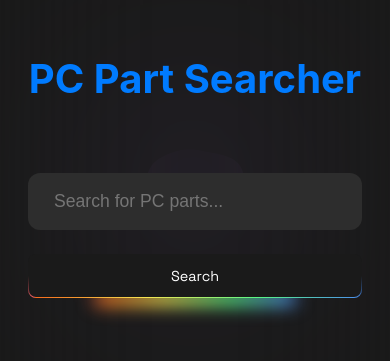
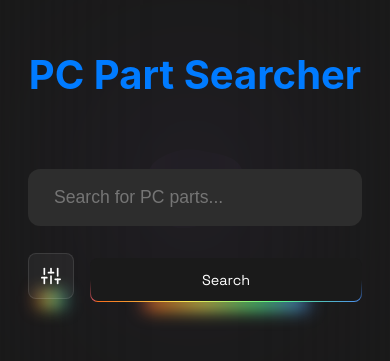
Before and after one commit to XIVIX134/PcPartSearcher, a React (Vite) app in the folder client/: page / in a window 390 px wide. Shown: the part 233-594 px from the top of the page. Built offline with nearby package versions, Linux system fonts and the light colour scheme.

Commit message:
Implement advanced search modal and update product search functionality

```diff
--- /dev/null
+++ b/client/src/components/AdvancedSearchModal.tsx
@@ -0,0 +1,77 @@
+import { useEffect } from 'react';
+import { SourceFilters } from './SourceFilters';
+import type { SourceType } from '../types';
+import { setCookie } from '../utils/cookies';
+import '../styles/AdvancedSearchModal.css';
+
+interface AdvancedSearchModalProps {
+  isOpen: boolean;
+  onClose: () => void;
+  sourceFilters: Record<SourceType, boolean>;
+  onSourceFilterChange: (source: SourceType) => void;
+  onSearch: () => void;
+}
+
+export const AdvancedSearchModal = ({
+  isOpen,
+  onClose,
+  sourceFilters,
+  onSourceFilterChange,
+  onSearch
+}: AdvancedSearchModalProps) => {
+  useEffect(() => {
+    const handleEscape = (e: KeyboardEvent) => {
+      if (e.key === 'Escape') onClose();
+    };
+
+    if (isOpen) {
+      document.addEventListener('keydown', handleEscape);
+      document.body.style.overflow = 'hidden';
+    }
+
+    return () => {
+      document.removeEventListener('keydown', handleEscape);
+      document.body.style.overflow = 'unset';
+    };
+  }, [isOpen, onClose]);
+
+  const handleSave = () => {
+    // Save preferences to cookies
+    setCookie('searchPreferences', {
+      sourceFilters
+    });
+    onClose(); // Close first
+    setTimeout(() => {
+      onSearch(); // Then trigger search after a small delay
+    }, 50);
+  };
+
+  if (!isOpen) return null;
+
+  return (
+    <div className="modal-overlay" onClick={onClose}>
+      <div className="modal-content" onClick={e => e.stopPropagation()}>
+        <button className="close-button" onClick={onClose}>×</button>
+        <h2>Advanced Search Settings</h2>
+        <div className="modal-body">
+          <div className="settings-group">
+            <h3>Select Sources</h3>
+            <p>Choose which websites to include in your search:</p>
+            <SourceFilters
+              filters={sourceFilters}
+              onFilterChange={onSourceFilterChange}
+            />
+          </div>
+          <div className="modal-footer">
+            <button className="modal-button cancel" onClick={onClose}>
+              Cancel
+            </button>
+            <button className="modal-button search" onClick={handleSave}>
+              Save
+            </button>
+          </div>
+        </div>
+      </div>
+    </div>
+  );
+};
--- a/client/src/pages/Search.tsx
+++ b/client/src/pages/Search.tsx
@@ -8,6 +8,8 @@ import type { Product, SourceType, StockFilter as StockFilterType } from '../typ
 import '../styles/Search.css';
 import { generateUID } from '../utils/uid';
 import { FiltersBar } from '../components/FiltersBar';
+import { AdvancedSearchModal } from '../components/AdvancedSearchModal';
+import { getCookie } from '../utils/cookies';
 
 interface SourceFilters {
   olx: boolean;
@@ -32,13 +34,14 @@ export const SearchPage: React.FC = () => {
   const [stockFilter, setStockFilter] = useState<StockFilterType>('all');
   const [isFiltersVisible, setIsFiltersVisible] = useState(false);
   const [gridSize, setGridSize] = useState(4);
+  const [isAdvancedSearchOpen, setIsAdvancedSearchOpen] = useState(false);
 
   const { data, isLoading, error } = useQuery({
-    queryKey: ['search', submittedTerm],
+    queryKey: ['search', submittedTerm, sourceFilters],
     queryFn: async () => {
       setIsSearching(true);
       try {
-        return await searchProducts(submittedTerm); // Remove pages argument
+        return await searchProducts({ searchTerm: submittedTerm, sourceFilters });
       } finally {
         setIsSearching(false);
       }
@@ -153,6 +156,16 @@ export const SearchPage: React.FC = () => {
     return () => window.removeEventListener('resize', handleResize);
   }, []);
 
+  // Load preferences from cookies on mount
+  useEffect(() => {
+    const savedPreferences = getCookie('searchPreferences');
+    if (savedPreferences) {
+      if (savedPreferences.sourceFilters) {
+        setSourceFilters(savedPreferences.sourceFilters);
+      }
+    }
+  }, []);
+
   return (
     <div className="search-page">
       <div className={`search-container ${hasResults ? 'has-results' : ''}`}>
@@ -167,9 +180,37 @@ export const SearchPage: React.FC = () => {
               placeholder="Search for PC parts..."
               className="search-input"
             />
-            <button type="submit" className="search-button" disabled={isLoading}>
-              Search
-            </button>
+            <div className="button-group">
+              <button
+                type="button"
+                className="advanced-search-button"
+                onClick={() => setIsAdvancedSearchOpen(true)}
+                title="Advanced Search"
+              >
+                <svg
+                  xmlns="http://www.w3.org/2000/svg"
+                  viewBox="0 0 24 24"
+                  fill="none"
+                  stroke="currentColor"
+                  strokeWidth="2"
+                  strokeLinecap="round"
+                  strokeLinejoin="round"
+                >
+                  <line x1="4" y1="21" x2="4" y2="14" />
+                  <line x1="4" y1="10" x2="4" y2="3" />
+                  <line x1="12" y1="21" x2="12" y2="12" />
+                  <line x1="12" y1="8" x2="12" y2="3" />
+                  <line x1="20" y1="21" x2="20" y2="16" />
+                  <line x1="20" y1="12" x2="20" y2="3" />
+                  <line x1="1" y1="14" x2="7" y2="14" />
+                  <line x1="9" y1="8" x2="15" y2="8" />
+                  <line x1="17" y1="16" x2="23" y2="16" />
+                </svg>
+              </button>
+              <button type="submit" className="search-button" disabled={isLoading}>
+                Search
+              </button>
+            </div>
           </div>
         </form>
 
@@ -249,6 +290,13 @@ export const SearchPage: React.FC = () => {
           </div>
         )}
       </div>
+      <AdvancedSearchModal
+        isOpen={isAdvancedSearchOpen}
+        onClose={() => setIsAdvancedSearchOpen(false)}
+        sourceFilters={sourceFilters}
+        onSourceFilterChange={handleFilterChange}
+        onSearch={handleSubmit}
+      />
     </div>
   );
 };
--- a/client/src/services/api.ts
+++ b/client/src/services/api.ts
@@ -27,9 +27,14 @@ api.interceptors.response.use(
   }
 );
 
-export const searchProducts = async (searchTerm: string): Promise<SearchResponse> => {
+interface SearchParams {
+  searchTerm: string;
+  sourceFilters: Record<string, boolean>;
+}
+
+export const searchProducts = async ({ searchTerm, sourceFilters }: SearchParams): Promise<SearchResponse> => {
   try {
-    const response = await api.post('/search', { searchTerm });
+    const response = await api.post('/search', { searchTerm, sourceFilters });
     return response.data;
   } catch (error: unknown) {
     console.error('Search error:', error);
--- /dev/null
+++ b/client/src/styles/AdvancedSearchModal.css
@@ -0,0 +1,119 @@
+.modal-overlay {
+  position: fixed;
+  top: 0;
+  left: 0;
+  right: 0;
+  bottom: 0;
+  background: rgba(0, 0, 0, 0.75);
+  display: flex;
+  align-items: center;
+  justify-content: center;
+  z-index: 1000;
+  backdrop-filter: blur(8px);
+}
+
+.modal-content {
+  background: var(--background-color);
+  border-radius: 12px;
+  padding: 2rem;
+  width: 90%;
+  max-width: 600px;
+  position: relative;
+  border: 1px solid rgba(255, 255, 255, 0.1);
+  box-shadow: 0 8px 32px rgba(0, 0, 0, 0.3);
+}
+
+.close-button {
+  position: absolute;
+  top: 1rem;
+  right: 1rem;
+  background: none;
+  border: none;
+  font-size: 1.5rem;
+  cursor: pointer;
+  color: var(--text-color);
+  padding: 0.5rem;
+  width: 40px;
+  height: 40px;
+  display: flex;
+  align-items: center;
+  justify-content: center;
+  border-radius: 50%;
+  transition: all 0.2s ease;
+}
+
+.close-button:hover {
+  background: rgba(255, 255, 255, 0.1);
+}
+
+.modal-content h2 {
+  margin: 0 0 1.5rem 0;
+  color: var(--text-color);
+  font-size: 1.5rem;
+}
+
+.settings-group {
+  margin-bottom: 2rem;
+}
+
+.settings-group h3 {
+  color: var(--text-color);
+  margin-bottom: 0.5rem;
+  font-size: 1.1rem;
+}
+
+.settings-group p {
+  color: var(--secondary-color);
+  margin-bottom: 1rem;
+  font-size: 0.9rem;
+}
+
+.modal-footer {
+  display: flex;
+  justify-content: flex-end;
+  gap: 1rem;
+  margin-top: 2rem;
+}
+
+.modal-button {
+  padding: 0.75rem 1.5rem;
+  border-radius: 8px;
+  font-size: 0.9rem;
+  cursor: pointer;
+  transition: all 0.2s ease;
+}
+
+.modal-button.cancel {
+  background: rgba(255, 255, 255, 0.1);
+  color: var(--text-color);
+  border: 1px solid rgba(255, 255, 255, 0.2);
+}
+
+.modal-button.cancel:hover {
+  background: rgba(255, 255, 255, 0.15);
+}
+
+.modal-button.search {
+  background: var(--primary-color);
+  color: white;
+  border: none;
+}
+
+.modal-button.search:hover {
+  filter: brightness(1.1);
+}
+
+@media (max-width: 640px) {
+  .modal-content {
+    width: 95%;
+    padding: 1.5rem;
+  }
+
+  .modal-footer {
+    flex-direction: column;
+  }
+
+  .modal-button {
+    width: 100%;
+  }
+}
--- a/client/src/styles/Search.css
+++ b/client/src/styles/Search.css
@@ -485,3 +485,79 @@
     padding: 1rem;
   }
 }
+
+.advanced-search-button {
+  padding: 0.75rem;
+  background: rgba(255, 255, 255, 0.05);
+  border: 1px solid rgba(255, 255, 255, 0.1);
+  border-radius: 8px;
+  cursor: pointer;
+  transition: all 0.2s ease;
+  display: flex;
+  align-items: center;
+  justify-content: center;
+  margin: 0 0.5rem;
+}
+
+.advanced-search-button svg {
+  width: 20px;
+  height: 20px;
+  color: var(--text-color);
+}
+
+.advanced-search-button:hover {
+  background: rgba(255, 255, 255, 0.1);
+  transform: translateY(-2px);
+}
+
+@media (max-width: 640px) {
+  .input-container.expanded {
+    flex-direction: row;
+    flex-wrap: wrap;
+  }
+
+  .advanced-search-button {
+    order: 1;
+    margin: 0;
+  }
+
+  .search-button {
+    order: 2;
+    flex: 1;
+    margin-left: 0.5rem;
+  }
+
+  .search-input {
+    order: 0;
+    width: 100%;
+    margin-bottom: 0.5rem;
+  }
+}
+
+.button-group {
+  display: flex;
+  gap: 0.5rem;
+  align-items: center;
+}
+
+@media (max-width: 640px) {
+  .input-container.expanded {
+    flex-direction: row;
+    flex-wrap: wrap;
+  }
+
+  .button-group {
+    width: 100%;
+    order: 2;
+  }
+
+  .search-input {
+    width: 100%;
+    order: 1;
+    margin-bottom: 0.5rem;
+  }
+
+  .search-button {
+    flex: 1;
+  }
+}
--- /dev/null
+++ b/client/src/utils/cookies.ts
@@ -0,0 +1,22 @@
+export const setCookie = (name: string, value: any, days: number = 365) => {
+  const expires = new Date();
+  expires.setTime(expires.getTime() + days * 24 * 60 * 60 * 1000);
+  document.cookie = `${name}=${JSON.stringify(value)};expires=${expires.toUTCString()};path=/`;
+};
+
+export const getCookie = (name: string) => {
+  const nameEQ = `${name}=`;
+  const ca = document.cookie.split(';');
+  for (let i = 0; i < ca.length; i++) {
+    let c = ca[i];
+    while (c.charAt(0) === ' ') c = c.substring(1, c.length);
+    if (c.indexOf(nameEQ) === 0) {
+      try {
+        return JSON.parse(c.substring(nameEQ.length, c.length));
+      } catch {
+        return null;
+      }
+    }
+  }
+  return null;
+};
```
Also changed, not shown: 1 other file (tests, documents, lock files or other folders).
